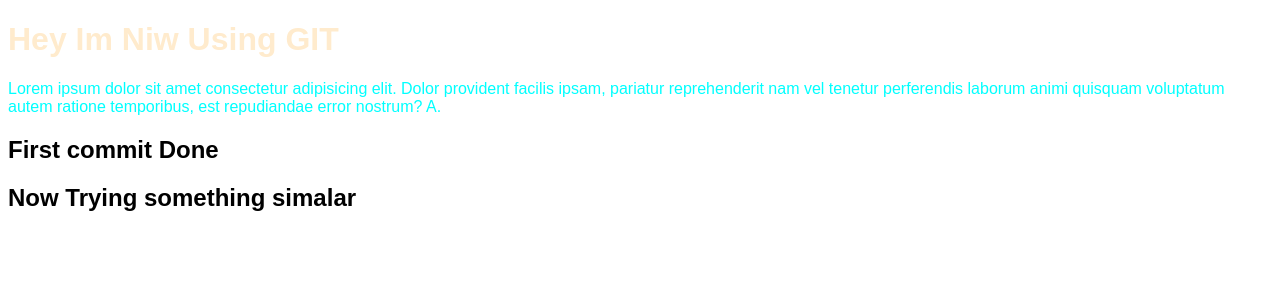
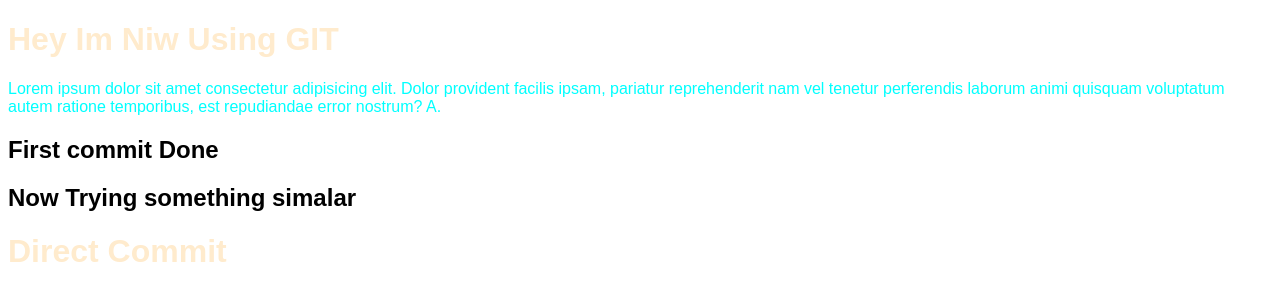
Before and after one commit to nahin-ayman/Git_Practice, a plain HTML site: page index.html in a window 1280 px wide. Drawn offline with Linux system fonts and the light colour scheme.

Commit message:
Direct Commit

```diff
--- a/index.html
+++ b/index.html
@@ -15,5 +15,6 @@
     <h2>First commit Done</h2>
 
     <h2>Now Trying something simalar</h2>
+    <h1>Direct Commit</h1>
 </body>
 </html>
```
